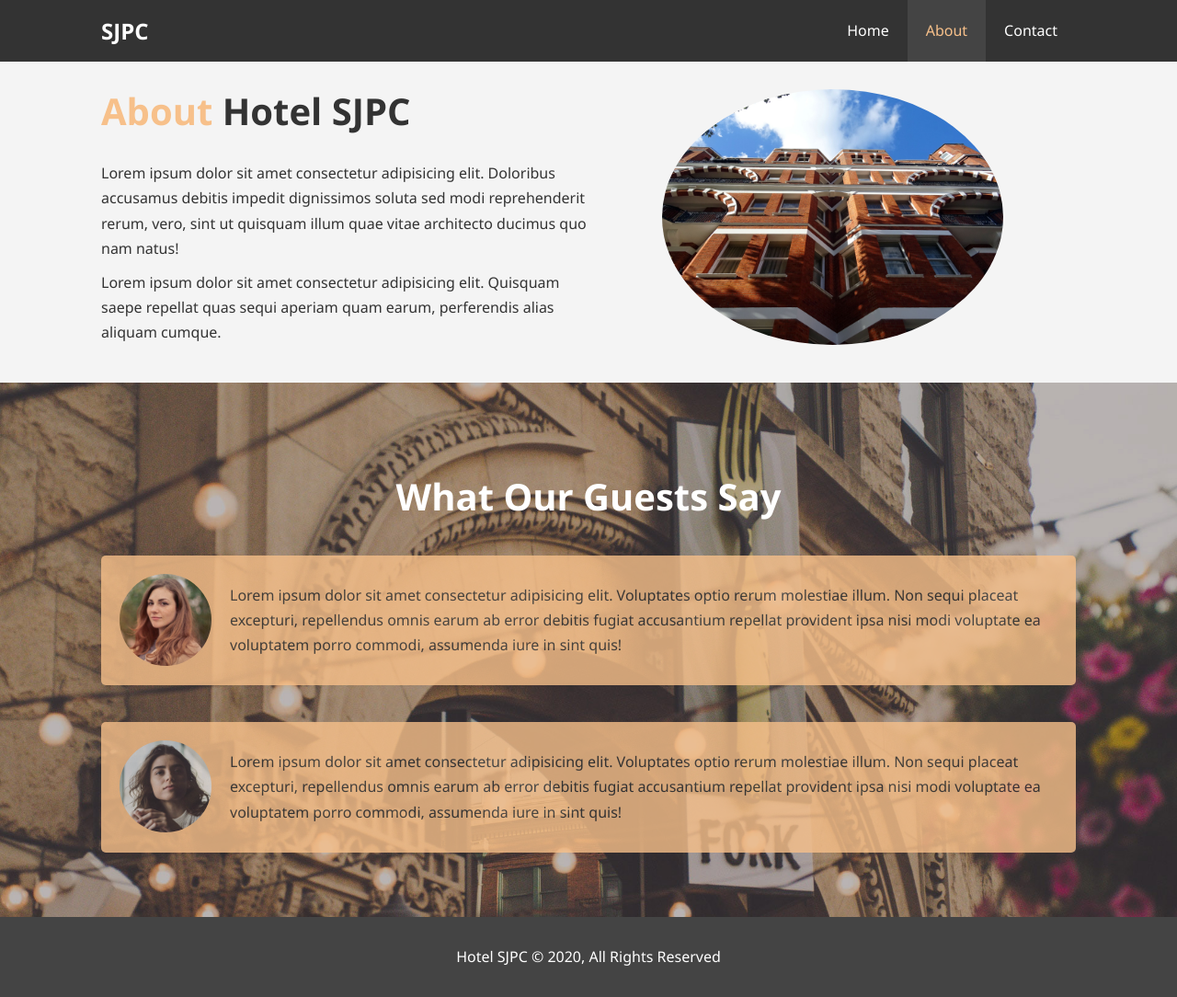
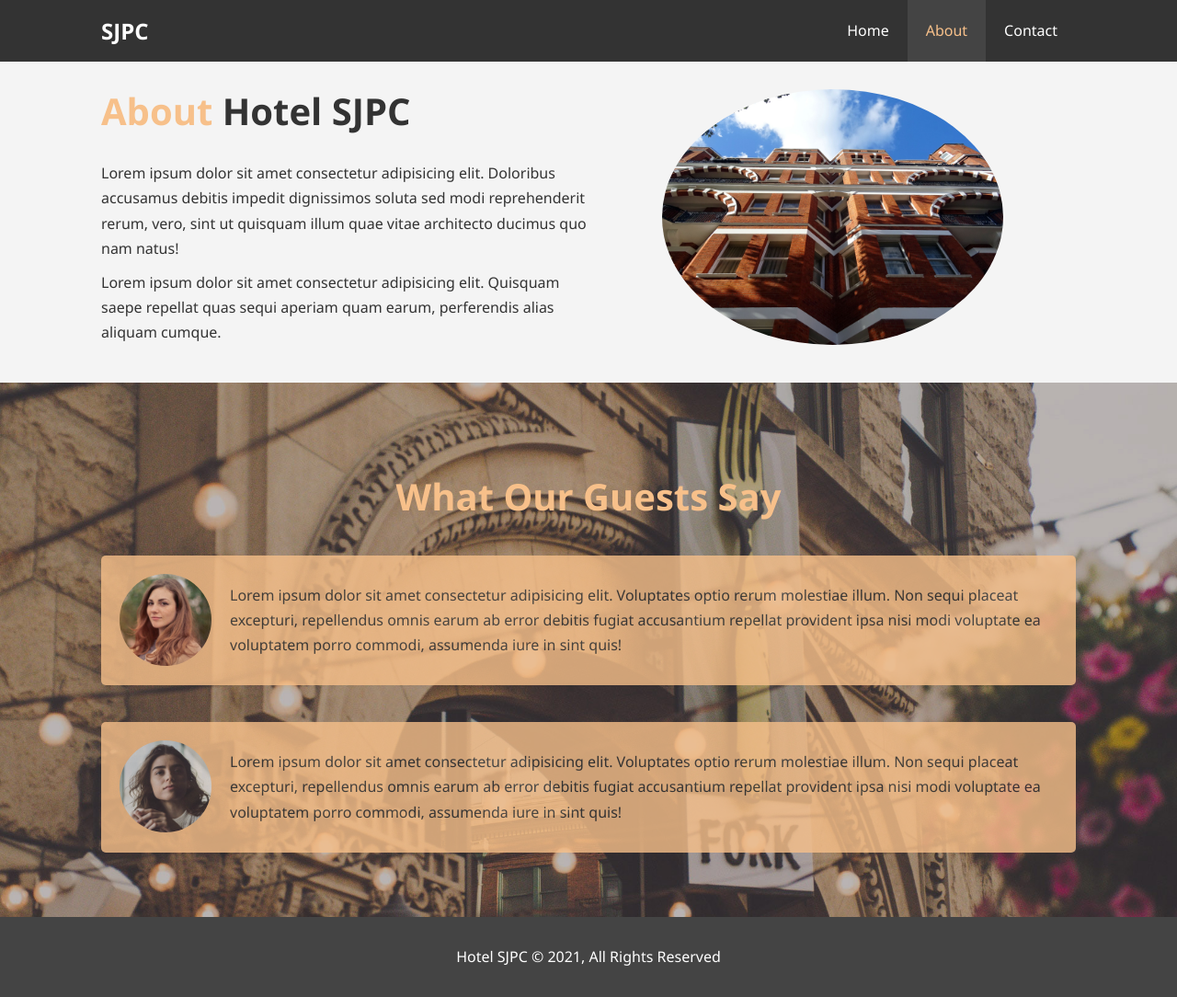
Before and after one commit to lawlawson/Hotel_Website, a plain HTML site: page about.html in a window 1280 px wide. Shown: the whole page at 92% size. Drawn offline with Linux system fonts and the light colour scheme.

Commit message:
Updated colour of heading text

```diff
--- a/about.html
+++ b/about.html
@@ -82,7 +82,7 @@
     </section>
 
     <footer id="main-footer">
-      <p>Hotel SJPC &copy; 2020, All Rights Reserved</p>
+      <p>Hotel SJPC &copy; 2021, All Rights Reserved</p>
     </footer>
   </body>
 </html>
--- a/css/style.css
+++ b/css/style.css
@@ -222,7 +222,7 @@ p {
 }
 
 #testimonials h2 {
-  color: #fff;
+  color: #f7c08a;
   text-align: center;
   padding-bottom: 40px;
 }
```
Also changed, not shown: index.html (+1 -1 lines).
